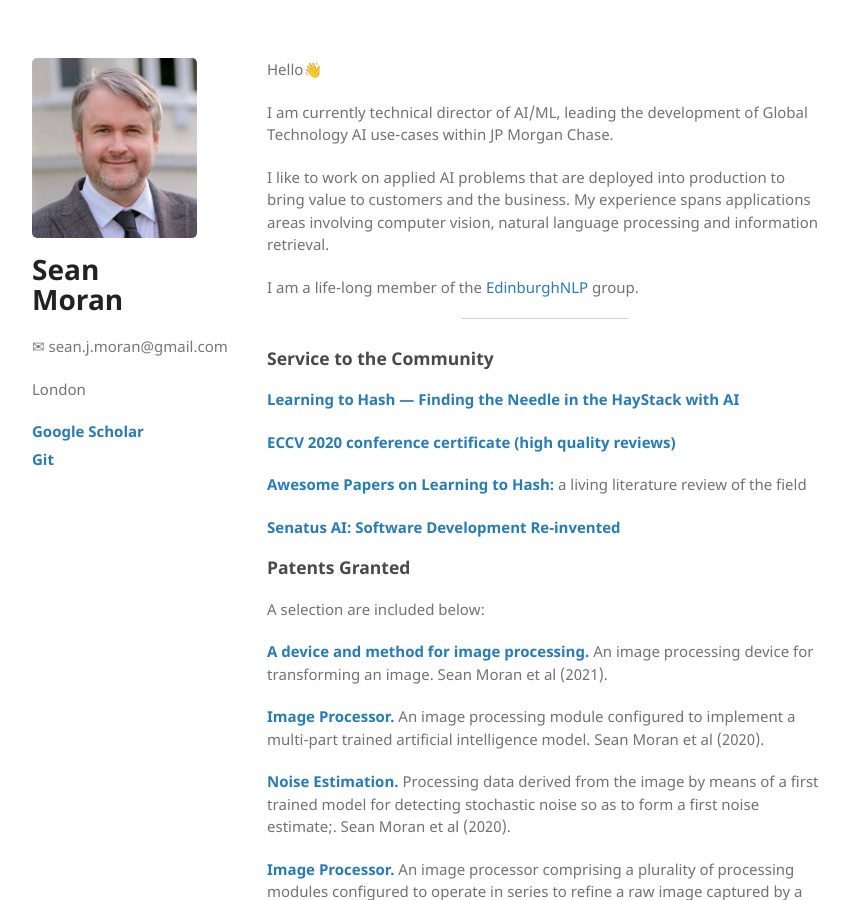
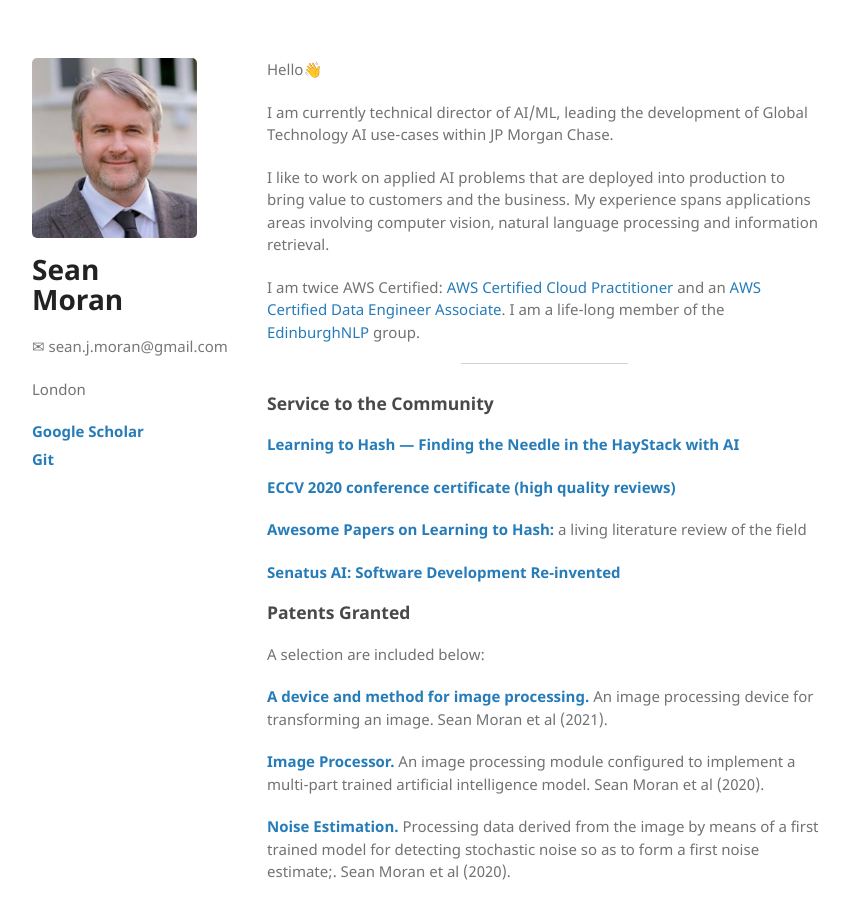
Before and after one commit to sjmoran/sjmoran.github.io, a Jekyll site: the page built from index.html, in a window 1280 px wide and 900 px high. Shown: the whole window, without its empty margins (26-875 px from the left). Built offline with Jekyll 4.4.1, drawn with Linux system fonts in a browser that asks for light colours.

Commit message:
Update index.html

```diff
--- a/index.html
+++ b/index.html
@@ -10,7 +10,7 @@ Hello👋
 <p>I like to work on applied AI problems that are deployed into production to bring value to customers and the business. My experience spans applications areas involving computer vision, natural language processing and information retrieval.
 </p>
 <p>
-I am a life-long member of the <a target="_blank" href="https://edinburghnlp.inf.ed.ac.uk/">EdinburghNLP</a> group.
+I am twice AWS Certified: <a target="_blank" href="https://www.credly.com/badges/5efe6984-20c8-4222-86fd-6e8919628cb5/linked_in_profile">AWS Certified Cloud Practitioner</a> and an <a target="_blank" href="https://www.credly.com/badges/f09cffd2-55eb-4770-9d74-b7f3c0de36e4/public_url">AWS Certified Data Engineer Associate</a>. I am a life-long member of the <a target="_blank" href="https://edinburghnlp.inf.ed.ac.uk/">EdinburghNLP</a> group.
 </p>
 <hr />
 
```
